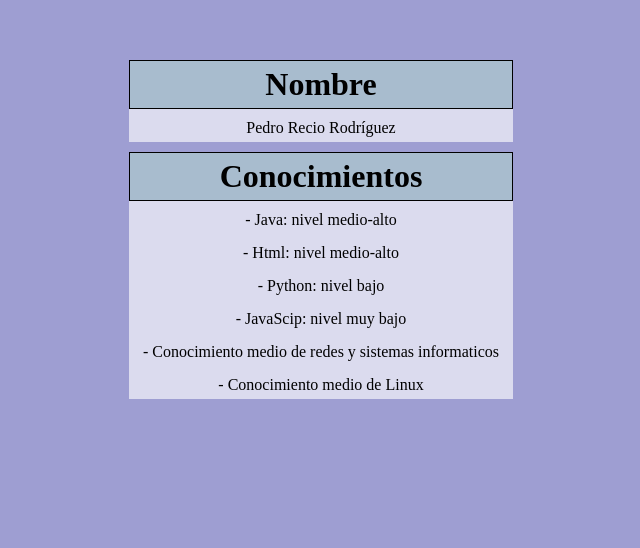
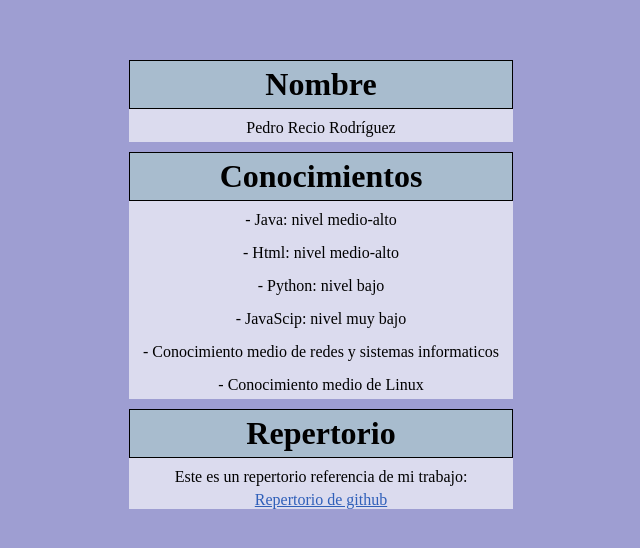
Before and after one commit to Raskatrinsqui/Raskatrinsqui.github.io, a plain HTML site: page index.html in a window 1280 px wide. Shown: the part 220-768 px from the top of the page, without its empty margins (319-959 px from the left). Drawn offline with Linux system fonts and the light colour scheme.

Commit message:
Add files via upload

```diff
--- a/index.html
+++ b/index.html
@@ -35,7 +35,10 @@
         #Conocimiento {
             background-color:rgba(255, 255, 255, 0.63);
         }
-
+        #github{
+            margin-top: 10px;
+            background-color:rgba(255, 255, 255, 0.63);
+        }
         h1 {
             padding: 5px;
             background-color: rgb(168, 188, 206);
@@ -45,6 +48,9 @@
         p {
             margin-top: 5px;
             padding: 5px;
+        }
+        a{
+            color: rgb(47, 95, 185);
         }
     </style>
 </head>
@@ -64,6 +70,11 @@
             <p>- Conocimiento medio de redes y sistemas informaticos</p>
             <p>- Conocimiento medio de Linux</p>
         </div>
+        <div id="github">
+            <h1>Repertorio</h1>
+            <p>Este es un repertorio referencia de mi trabajo:</p>
+            <a href="https://github.com/Raskatrinsqui/entornos-practica-git">Repertorio de github</a>
+        </div>
     </div>
 </body>
 
```
